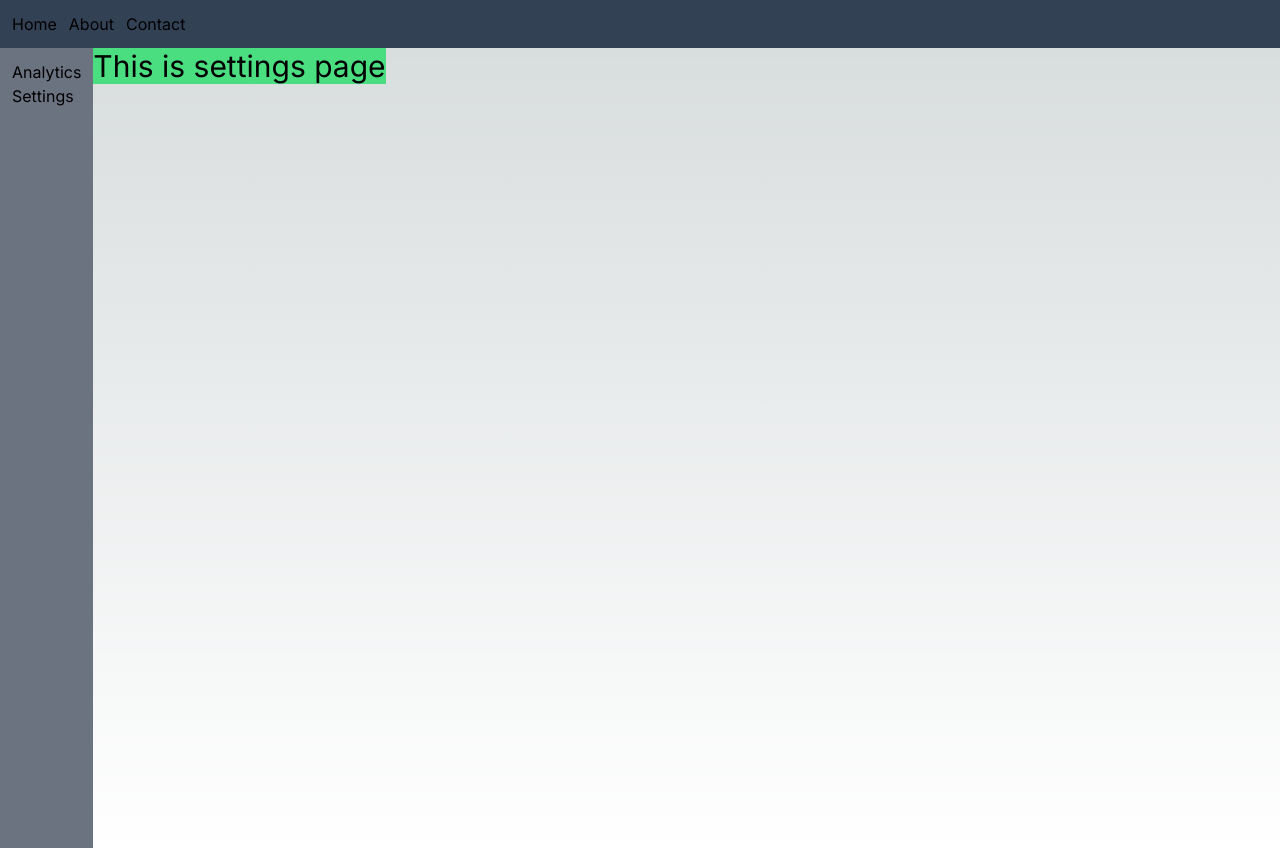
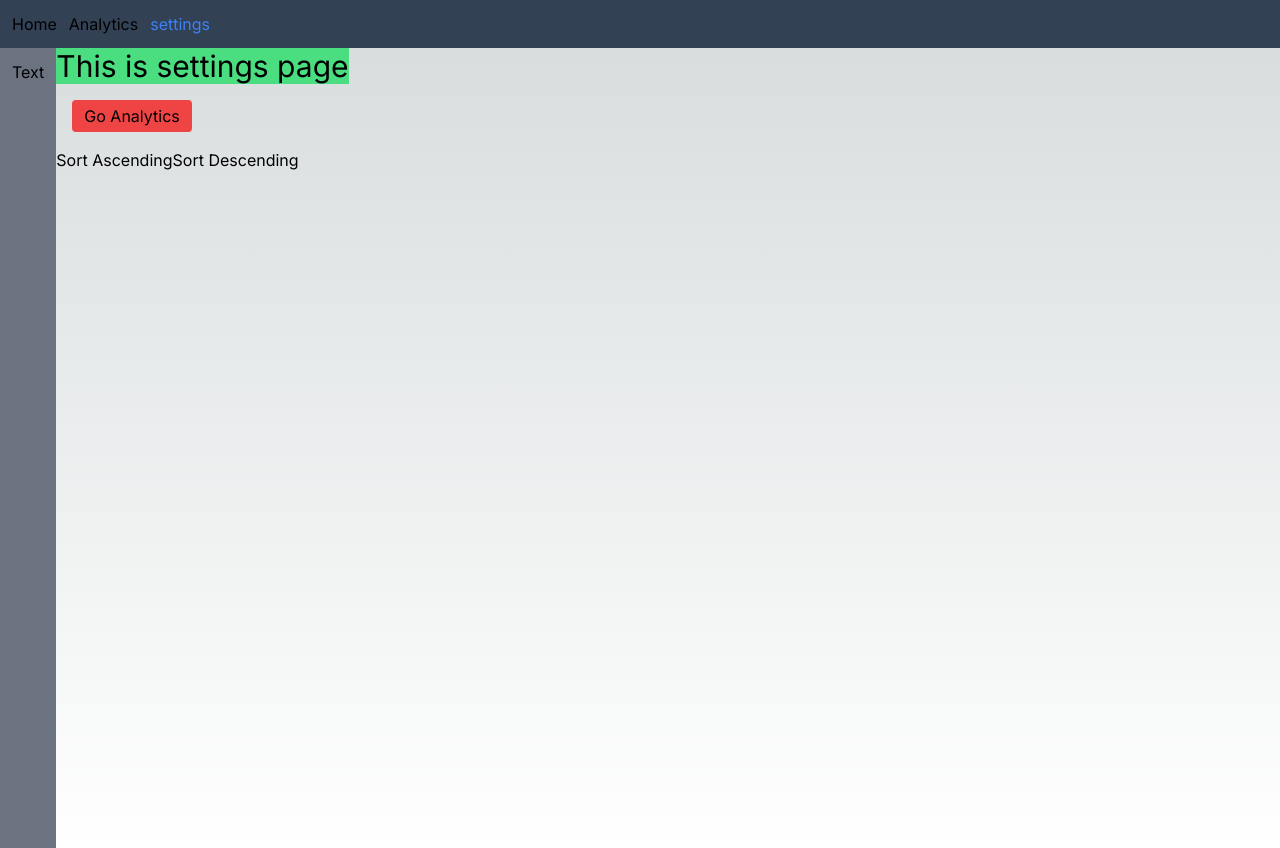
Before and after one commit to merndevreza/Next-JS, a Next.js app: page /dashboard/settings in a window 1280 px wide. Built offline with nearby package versions, Linux system fonts and the light colour scheme.

Commit message:
Linking and navigation done

```diff
--- /dev/null
+++ b/app/components/Button.jsx
@@ -0,0 +1,17 @@
+"use client";
+import { useRouter } from "next/navigation";
+
+const Button = ({ children, path }) => {
+  const router = useRouter();
+
+  const handleClick = () => {
+    router.push(path);
+  };
+  return (
+    <button className="bg-red-500 m-4 px-3 py-1 rounded" onClick={handleClick}>
+      {children}
+    </button>
+  );
+};
+
+export default Button;
--- /dev/null
+++ b/app/components/CustomLink.jsx
@@ -0,0 +1,16 @@
+"use client";
+import Link from "next/link";
+import { usePathname } from "next/navigation";
+
+const CustomLink = ({ children, path }) => {
+  const pathname = usePathname();
+  const active = pathname === path;
+
+  return (
+    <Link className={active ? "text-blue-500" : ""} href={path}>
+      {children}
+    </Link>
+  );
+};
+
+export default CustomLink;
--- /dev/null
+++ b/app/components/SortProducts.jsx
@@ -0,0 +1,20 @@
+"use client";
+
+import { useSearchParams } from "next/navigation";
+
+const SortProducts = () => {
+  const searchParams = useSearchParams();
+  const handleSorting=(sortOrder)=>{
+   const params=new URLSearchParams(searchParams.toString())
+   params.set("sort",sortOrder)
+   window.history.pushState(null,"",`?${params.toString()}`)
+  }
+  return (
+    <div>
+      <button onClick={()=>handleSorting("asc")}>Sort Ascending</button>
+      <button onClick={()=>handleSorting("dsc")}>Sort Descending</button>
+    </div>
+  );
+};
+
+export default SortProducts;
--- a/app/dashboard/analytics/page.js
+++ b/app/dashboard/analytics/page.js
@@ -6,8 +6,10 @@ export const metadata = {
  };
 const Analytics = () => {
    return (
-      <div className='text-3xl bg-green-400'>
+      <div className='text-3xl'>
          This is Analytics page
+
+         <p id='text' className='mt-[1600px] mb-16'>Lorem  ipsum dolor sit amet consectetur adipisicing elit. Fugiat hic dolore quis quia voluptatem odit, dignissimos amet esse saepe aliquid voluptatum mollitia neque animi? Illo minus laboriosam ratione fugit nemo.</p>
       </div>
    );
 };
--- a/app/dashboard/layout.js
+++ b/app/dashboard/layout.js
@@ -1,18 +1,18 @@
+import CustomLink from "../components/CustomLink";
 
-const dashboardLayout = ({children}) => {
-   return (
-      <div className="flex">
+const dashboardLayout = ({ children }) => {
+  return (
+    <div className="flex">
       <nav className="bg-gray-500 h-screen">
         <ul className="p-3 gap-3">
-          <li>Analytics</li>
-          <li>Settings</li>
+          <li>
+            <CustomLink path="/dashboard/analytics#text">Text</CustomLink>
+          </li>
         </ul>
       </nav>
-         <div>
-         {children}
-         </div>
-      </div>
-   );
+      <div>{children}</div>
+    </div>
+  );
 };
 
 export default dashboardLayout;
--- a/app/dashboard/settings/page.js
+++ b/app/dashboard/settings/page.js
@@ -1,4 +1,6 @@
-import React from 'react';
+import Button from "@/app/components/Button";
+import SortProducts from "@/app/components/SortProducts";
+import React from "react";
 
 export const metadata = {
   title: "Settings",
@@ -6,8 +8,10 @@ export const metadata = {
 };
 const Settings = () => {
   return (
-      <div className='text-3xl bg-green-400'>
-         This is settings page
+    <div>
+      <p className="text-3xl bg-green-400">This is settings page</p>
+      <Button path="/dashboard/analytics">Go Analytics</Button>
+      <SortProducts/>
     </div>
   );
 };
--- /dev/null
+++ b/app/dashboard/template.js
@@ -0,0 +1,11 @@
+
+const Template = ({children}) => {
+   console.log("Template is a wrapper for this route. It will re-render on every route change. But layout will render only once when the component first time mounts.");
+   return (
+      <div>
+         {children}
+      </div>
+   );
+};
+
+export default Template;
--- a/app/layout.js
+++ b/app/layout.js
@@ -1,6 +1,6 @@
 import { Inter } from "next/font/google";
 import "./globals.css";
-
+import CustomLink from "./components/CustomLink";
 const inter = Inter({ subsets: ["latin"] });
 
 export default function RootLayout({ children }) {
@@ -9,12 +9,19 @@ export default function RootLayout({ children }) {
       <body className={inter.className}>
         <nav className="bg-slate-700">
           <ul className="flex p-3 gap-3">
-            <li>Home</li>
-            <li>About</li>
-            <li>Contact</li>
+            <li>
+              <CustomLink path="/">Home</CustomLink>
+            </li>
+            <li>
+              <CustomLink path="/dashboard/analytics">Analytics</CustomLink>
+            </li>
+            <li>
+              <CustomLink path="/dashboard/settings">settings</CustomLink>
+            </li>
           </ul>
         </nav>
-        {children}</body>
+        {children}
+      </body>
     </html>
   );
 }
```
Lines whose indentation alone changed are shown as unchanged.
